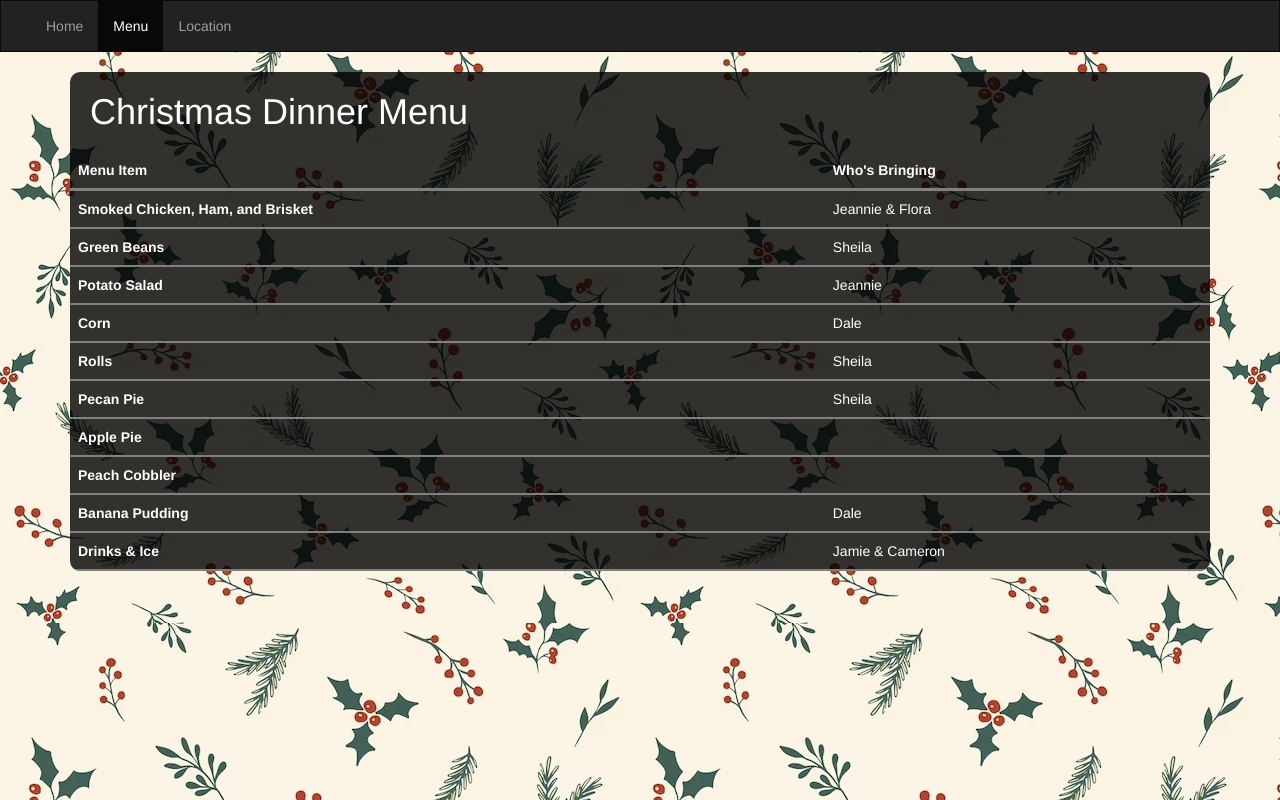
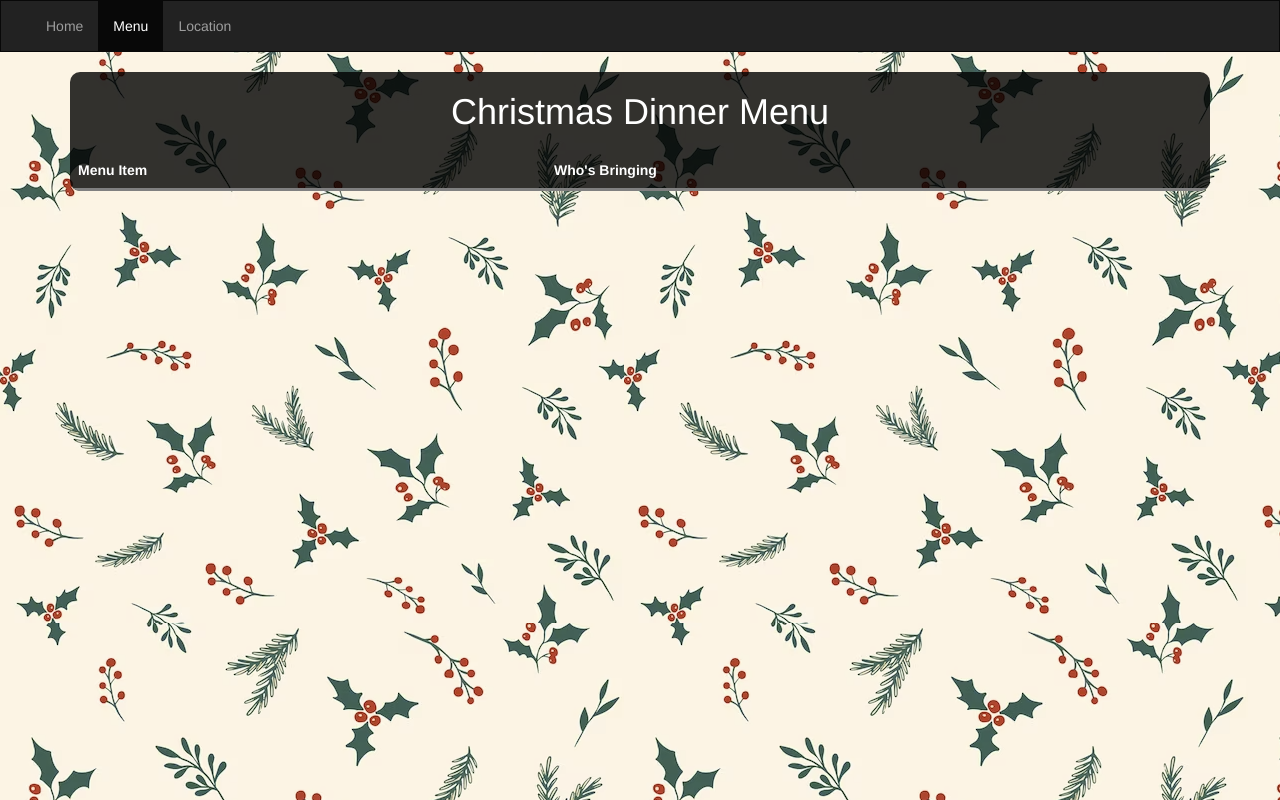
Before and after one commit to thefamilychristmas/thefamilychristmas.github.io, a plain HTML site: page menu.html in a window 1280 px wide. Drawn offline with nearby package versions, Linux system fonts and the light colour scheme.

Commit message:
Update menu.html

```diff
--- a/menu.html
+++ b/menu.html
@@ -11,6 +11,7 @@
   </script>
     <style>
       #header{
+        text-align: center;
         margin: 20px 0 0 0;
         color: white;
         background-color: rgba(0,0,0,0.8);
@@ -84,12 +85,12 @@
         const tr = document.createElement('tr');
         tr.style.cssText = 'border-bottom: 2px solid gray;'
 
-        const th = document.createElement('th');
-        th.setAttribute('scope', 'row')
-        th.innerText = row.food
+        const food = document.createElement('td');
+        food.setAttribute('scope', 'row')
+        food.innerText = row.food
 
-        const td = document.createElement('td')
-        td.innerText = row.person
+        const person = document.createElement('td')
+        person.innerText = row.person
 
         tr.append(th, td)
 
```
